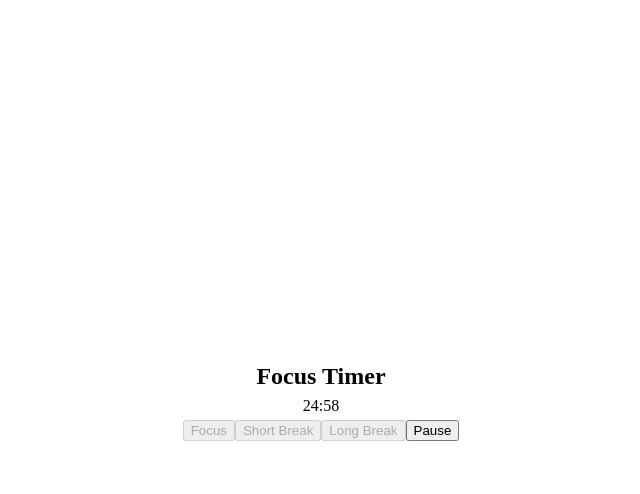
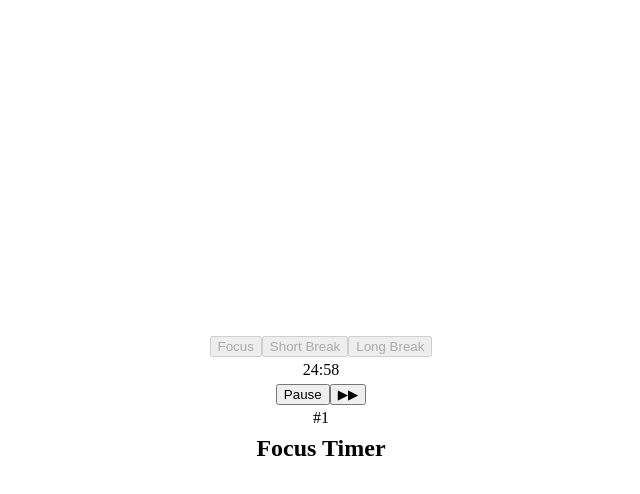
Before and after one commit to casantosmu/pomodoro, a website built with Vite: page index.html in a window 1280 px wide. Both pictures are taken after a click on the button "Start". Shown: the whole page, without its empty margins (319-959 px from the left). Built offline with nearby package versions, Linux system fonts and the light colour scheme.

Commit message:
Add step completed logic

```diff
--- /dev/null
+++ b/src/components/play-buttons.ts
@@ -0,0 +1,39 @@
+import type Steps from "../core/steps";
+import type Timer from "../core/timer";
+
+export default function PlayButtons(
+  parent: Element,
+  timer: Timer,
+  steps: Steps
+) {
+  const nav = document.createElement("nav");
+
+  const playButton = document.createElement("button");
+  playButton.addEventListener("click", () => {
+    timer.toggle();
+  });
+  nav.appendChild(playButton);
+
+  const completeButton = document.createElement("button");
+  completeButton.textContent = "▶▶";
+  completeButton.addEventListener("click", () => {
+    steps.complete();
+  });
+  nav.appendChild(completeButton);
+
+  const handleStart = () => {
+    playButton.textContent = "Pause";
+    completeButton.classList.remove("d-none");
+  };
+  const handlePause = () => {
+    playButton.textContent = "Start";
+    completeButton.classList.add("d-none");
+  };
+
+  handlePause();
+  timer.onStart(handleStart);
+  timer.onPause(handlePause);
+
+  parent.appendChild(nav);
+  return nav;
+}
--- a/src/components/start-pause-button.ts
+++ /dev/null
@@ -1,19 +0,0 @@
-import type Timer from "../core/timer";
-
-export default function StartPauseButton(parent: Element, timer: Timer) {
-  const button = document.createElement("button");
-  button.textContent = "Start";
-  button.addEventListener("click", () => {
-    timer.toggle();
-  });
-
-  timer.onStart(() => {
-    button.textContent = "Pause";
-  });
-  timer.onPause(() => {
-    button.textContent = "Start";
-  });
-
-  parent.appendChild(button);
-  return button;
-}
--- a/src/components/step-buttons.ts
+++ b/src/components/step-buttons.ts
@@ -22,7 +22,9 @@ export default function StepButtons(
   timer: Timer,
   steps: Steps
 ) {
-  return buttons.map(({ text, step }) => {
+  const nav = document.createElement("nav");
+
+  for (const { text, step } of buttons) {
     const btn = document.createElement("button");
     btn.textContent = text;
     btn.addEventListener("click", () => {
@@ -36,7 +38,9 @@ export default function StepButtons(
       btn.disabled = false;
     });
 
-    parent.appendChild(btn);
-    return btn;
-  });
+    nav.appendChild(btn);
+  }
+
+  parent.appendChild(nav);
+  return nav;
 }
--- /dev/null
+++ b/src/components/step-counter.ts
@@ -0,0 +1,14 @@
+import type Steps from "../core/steps";
+
+export default function StepCounter(parent: Element, steps: Steps) {
+  const count = document.createElement("div");
+  const updateCounter = () => {
+    count.textContent = `#${steps.pomodoros}`;
+  };
+
+  updateCounter();
+  steps.onChange(updateCounter);
+
+  parent.appendChild(count);
+  return count;
+}
--- a/src/components/step-title.ts
+++ b/src/components/step-title.ts
@@ -3,10 +3,8 @@ import { STEP } from "../core/steps";
 
 export default function StepTitle(parent: Element, steps: Steps) {
   const title = document.createElement("h2");
-  title.textContent = "Focus Timer";
-
-  steps.onChange((step) => {
-    switch (step) {
+  const updateTitle = () => {
+    switch (steps.current) {
       case STEP.FOCUS:
         title.textContent = "Focus Timer";
         break;
@@ -17,7 +15,10 @@ export default function StepTitle(parent: Element, steps: Steps) {
         title.textContent = "Long Break Timer";
         break;
     }
-  });
+  };
+
+  updateTitle();
+  steps.onChange(updateTitle);
 
   parent.appendChild(title);
   return title;
--- a/src/components/counter.ts
+++ b/src/components/timer-counter.ts
@@ -1,6 +1,6 @@
 import type Timer from "../core/timer";
 
-export default function Counter(parent: Element, timer: Timer) {
+export default function TimerCounter(parent: Element, timer: Timer) {
   const counter = document.createElement("span");
   const updateCounter = () => {
     const min = Math.floor(timer.remainingMs / 60000);
--- a/src/core/steps.ts
+++ b/src/core/steps.ts
@@ -8,7 +8,12 @@ type Step = (typeof STEP)[keyof typeof STEP];
 
 export default class Steps {
   #currentStep: Step = STEP.FOCUS;
-  #observers: ((step: Step) => void)[] = [];
+  #pomodorosCount = 1;
+  #observers: (() => void)[] = [];
+
+  get current() {
+    return this.#currentStep;
+  }
 
   get duration() {
     switch (this.#currentStep) {
@@ -21,15 +26,41 @@ export default class Steps {
     }
   }
 
+  get pomodoros() {
+    return this.#pomodorosCount;
+  }
+
   set(step: Step) {
     this.#currentStep = step;
+    this.#notifyObservers();
+  }
 
+  complete() {
+    switch (this.#currentStep) {
+      case STEP.FOCUS:
+        if (this.#pomodorosCount % 4 !== 0) {
+          this.#currentStep = STEP.SHORT_BREAK;
+        } else {
+          this.#currentStep = STEP.LONG_BREAK;
+        }
+        break;
+      case STEP.SHORT_BREAK:
+      case STEP.LONG_BREAK:
+        this.#currentStep = STEP.FOCUS;
+        this.#pomodorosCount++;
+        break;
+    }
+
+    this.#notifyObservers();
+  }
+
+  onChange(callback: () => void) {
+    this.#observers.push(callback);
+  }
+
+  #notifyObservers() {
     for (const callback of this.#observers) {
-      callback(this.#currentStep);
+      callback();
     }
   }
-
-  onChange(callback: (step: Step) => void) {
-    this.#observers.push(callback);
-  }
 }
--- a/src/core/timer.ts
+++ b/src/core/timer.ts
@@ -5,6 +5,7 @@ export default class Timer {
   #setTimeObservers: (() => void)[] = [];
   #startObservers: (() => void)[] = [];
   #pauseObservers: (() => void)[] = [];
+  #completeObservers: (() => void)[] = [];
 
   constructor(timeMs: number) {
     this.#remainingMs = timeMs;
@@ -19,10 +20,12 @@ export default class Timer {
 
   setTime(timeMs: number) {
     this.#remainingMs = timeMs;
+    this.#startMs = undefined;
 
-    for (const callback of this.#setTimeObservers) {
-      callback();
-    }
+    clearTimeout(this.#timeoutId);
+
+    this.#notify(this.#pauseObservers);
+    this.#notify(this.#setTimeObservers);
   }
 
   start() {
@@ -33,13 +36,16 @@ export default class Timer {
 
     this.#startMs = Date.now();
 
-    this.#timeoutId = setTimeout(() => {
-      this.pause();
-    }, this.#remainingMs);
+    const handleComplete = () => {
+      this.#remainingMs = 0;
+      this.#startMs = undefined;
 
-    for (const callback of this.#startObservers) {
-      callback();
-    }
+      this.#notify(this.#pauseObservers);
+      this.#notify(this.#completeObservers);
+    };
+
+    this.#timeoutId = setTimeout(handleComplete, this.#remainingMs);
+    this.#notify(this.#startObservers);
   }
 
   pause() {
@@ -52,10 +58,7 @@ export default class Timer {
     this.#startMs = undefined;
 
     clearTimeout(this.#timeoutId);
-
-    for (const callback of this.#pauseObservers) {
-      callback();
-    }
+    this.#notify(this.#pauseObservers);
   }
 
   toggle() {
@@ -77,4 +80,14 @@ export default class Timer {
   onPause(callback: () => void) {
     this.#pauseObservers.push(callback);
   }
+
+  onComplete(callback: () => void) {
+    this.#completeObservers.push(callback);
+  }
+
+  #notify(observers: (() => void)[]) {
+    for (const callback of observers) {
+      callback();
+    }
+  }
 }
--- a/src/main.ts
+++ b/src/main.ts
@@ -1,12 +1,13 @@
 import "./style.css";
 
-import StartPauseButton from "./components/start-pause-button";
+import PlayButtons from "./components/play-buttons";
 import Container from "./components/container";
-import Counter from "./components/counter";
+import TimerCounter from "./components/timer-counter";
 import Timer from "./core/timer";
 import StepButtons from "./components/step-buttons";
 import StepTitle from "./components/step-title";
 import Steps from "./core/steps";
+import StepCounter from "./components/step-counter";
 
 const steps = new Steps();
 const timer = new Timer(steps.duration);
@@ -14,14 +15,14 @@ const timer = new Timer(steps.duration);
 steps.onChange(() => {
   timer.setTime(steps.duration);
 });
+timer.onComplete(() => {
+  steps.complete();
+});
 
 const containerEl = Container(document.querySelector("#app")!);
 
+StepButtons(containerEl, timer, steps);
+TimerCounter(containerEl, timer);
+PlayButtons(containerEl, timer, steps);
+StepCounter(containerEl, steps);
 StepTitle(containerEl, steps);
-Counter(containerEl, timer);
-
-const navEl = document.createElement("div");
-containerEl.appendChild(navEl);
-
-StepButtons(navEl, timer, steps);
-StartPauseButton(navEl, timer);
--- a/src/style.css
+++ b/src/style.css
@@ -19,3 +19,7 @@ body {
   align-items: center;
   justify-content: center;
 }
+
+.d-none {
+  display: none;
+}
```
